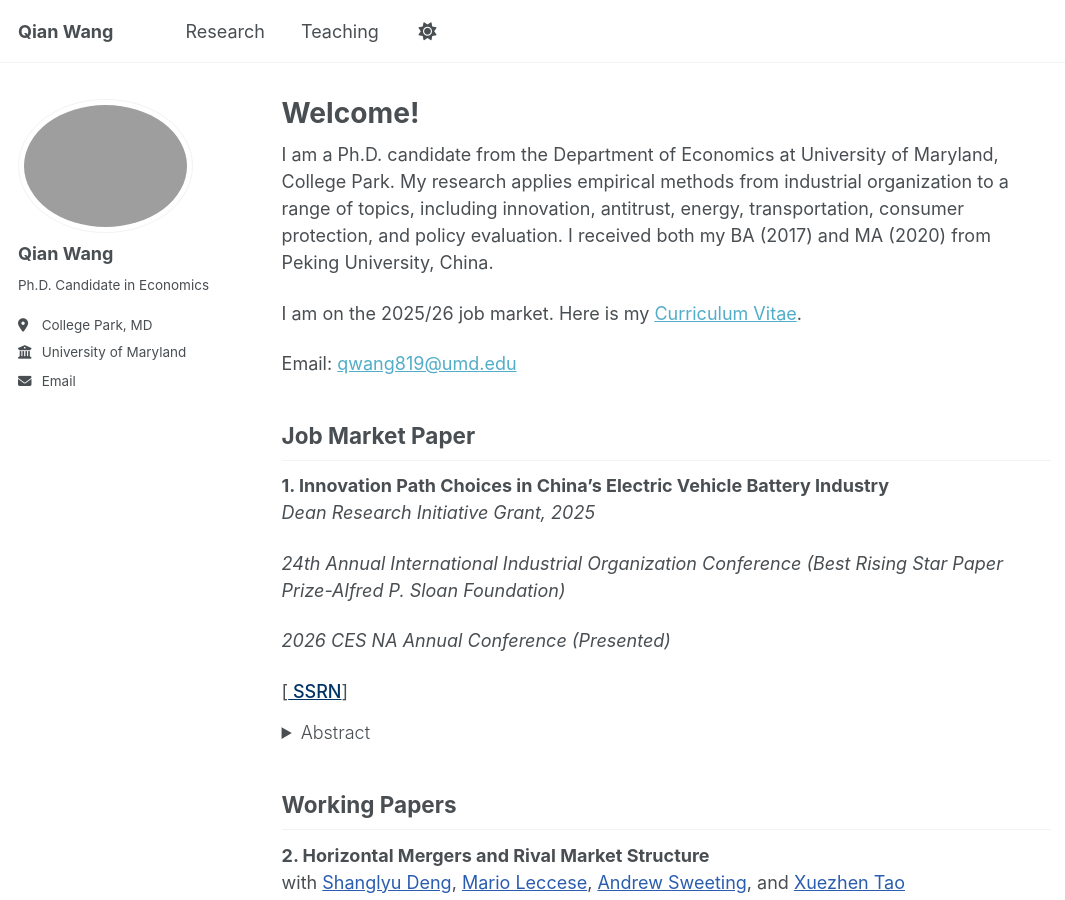
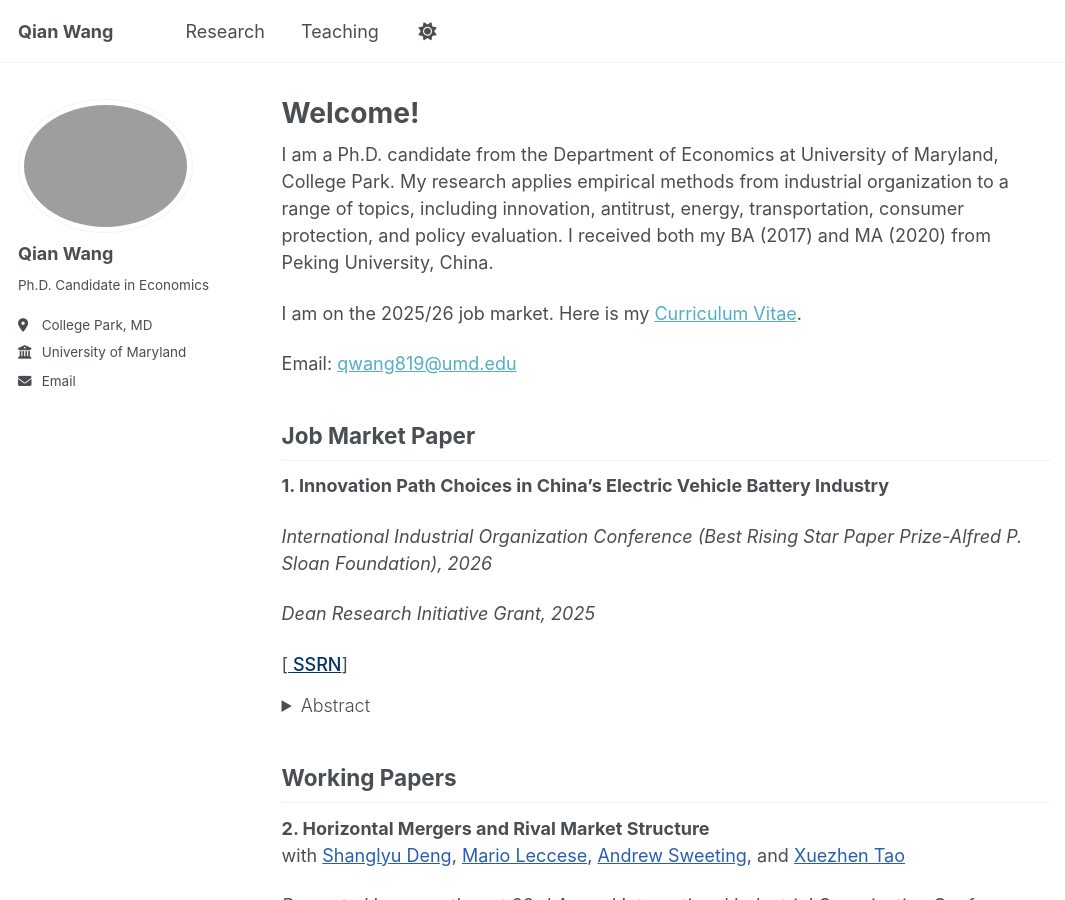
Before and after one commit to qwang819/qwang819.github.io, a Jekyll site: the page built from _pages/about.md, in a window 1280 px wide and 900 px high. Shown: the whole window, without its empty margins (0-1065 px from the left). Built offline with Jekyll 4.4.1, drawn with Linux system fonts in a browser that asks for light colours; a script that is not in the unit is left out.

Commit message:
Update about.md

```diff
--- a/_pages/about.md
+++ b/_pages/about.md
@@ -18,11 +18,10 @@ Email: <a href="mailto:qwang819@umd.edu">qwang819@umd.edu</a>
 ## Job Market Paper
 
 **1. Innovation Path Choices in China’s Electric Vehicle Battery Industry**
+
+*International Industrial Organization Conference (Best Rising Star Paper Prize-Alfred P. Sloan Foundation), 2026*
+
 *Dean Research Initiative Grant, 2025*
-
-*24th Annual International Industrial Organization Conference (Best Rising Star Paper Prize-Alfred P. Sloan Foundation)*
-
-*2026 CES NA Annual Conference (Presented)*
 
 [<a href="https://papers.ssrn.com/sol3/papers.cfm?abstract_id=6168655" style="color:#003366; font-weight:550">
 SSRN</a>]
```
